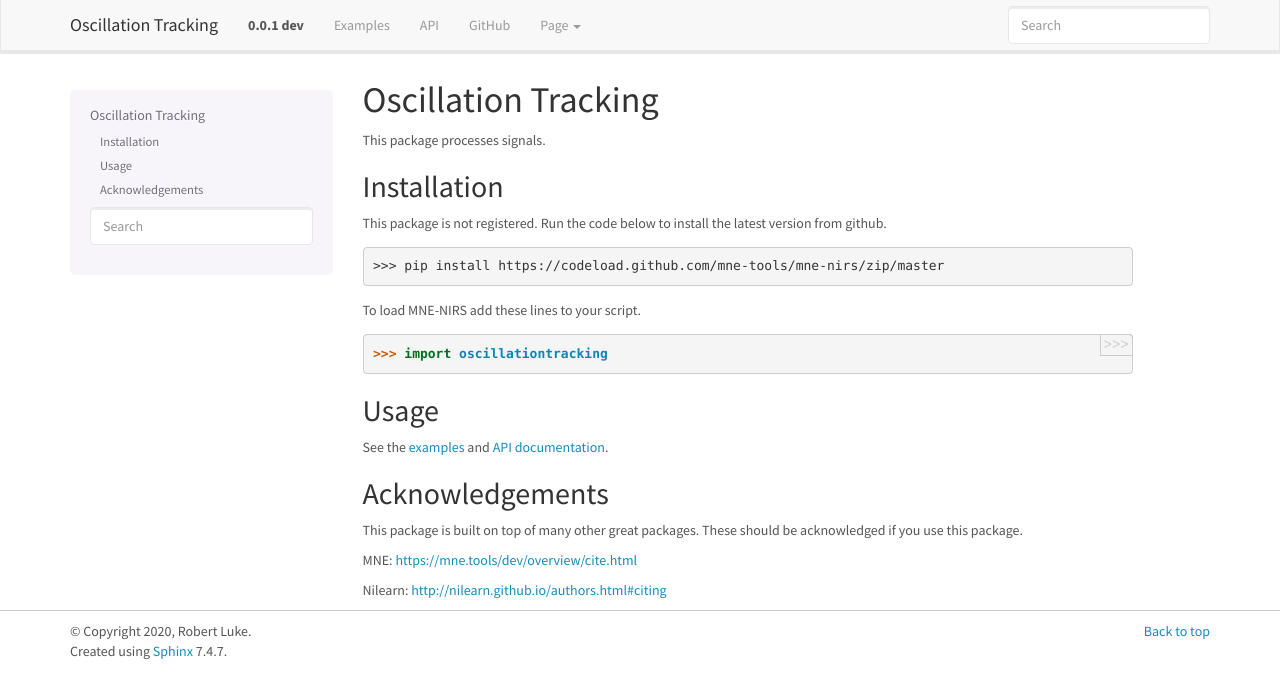
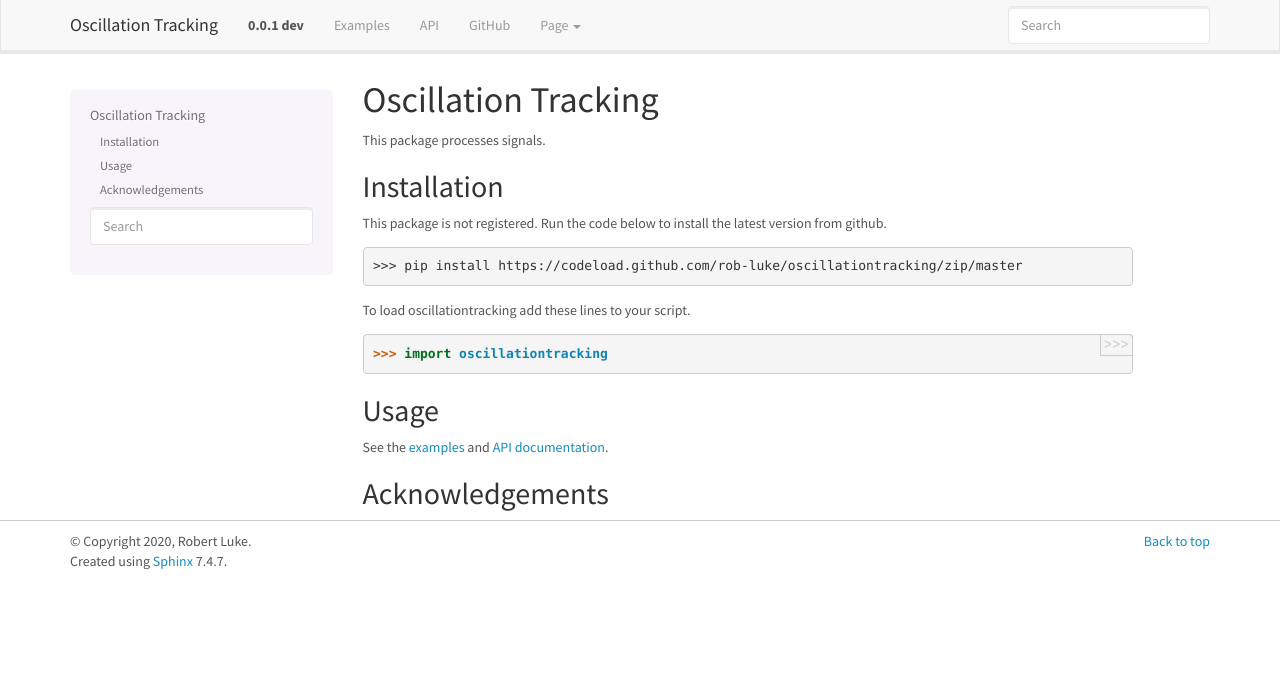
Before and after one commit to rob-luke/oscillationtracking, a Sphinx documentation site: the page built from doc/index.rst, in a window 1280 px wide. Shown: the top 699 px of the page. Built offline with Sphinx 7.4.7, drawn with Linux system fonts in a browser that asks for light colours.

Commit message:
Update index.rst

```diff
--- a/doc/index.rst
+++ b/doc/index.rst
@@ -18,10 +18,10 @@ version from github.
 
 .. code:: bash
 
-    >>> pip install https://codeload.github.com/mne-tools/mne-nirs/zip/master
+    >>> pip install https://codeload.github.com/rob-luke/oscillationtracking/zip/master
 
 
-To load MNE-NIRS add these lines to your script.
+To load oscillationtracking add these lines to your script.
 
 .. code:: python
 
@@ -36,9 +36,3 @@ See the `examples <auto_examples/index.html>`_ and `API documentation <api.html>
 
 Acknowledgements
 ----------------
-
-This package is built on top of many other great packages. These should be acknowledged if you use this package.
-
-MNE: https://mne.tools/dev/overview/cite.html
-
-Nilearn: http://nilearn.github.io/authors.html#citing
```
